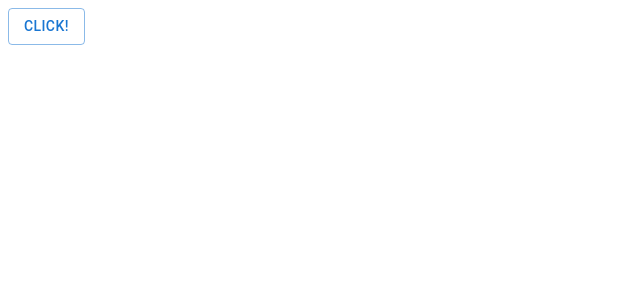
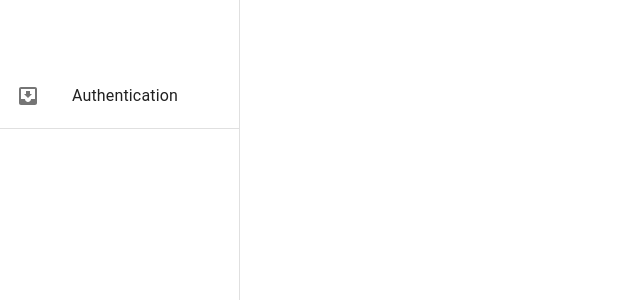
Before and after one commit to Mattarek/react-materialUI-practice, a React (Vite) app: page /authentication in a window 1280 px wide. Shown: the top 300 px of the page, without its empty margins (0-640 px from the left). Built offline with nearby package versions, Linux system fonts and the light colour scheme.

Commit message:
app and navbar added

```diff
--- a/src/App.tsx
+++ b/src/App.tsx
@@ -1,4 +1,5 @@
 import { Button } from '@mui/material';
+import { Navbar } from './components/Navbar/Navbar';
 function App() {
     return (
         <div>
@@ -7,6 +8,7 @@ function App() {
                 onClick={() => console.log('Hi!')}>
                 Click!
             </Button>
+            <Navbar />
         </div>
     );
 }
--- /dev/null
+++ b/src/components/Navbar/Navbar.tsx
@@ -0,0 +1,53 @@
+import Box from '@mui/material/Box';
+import Drawer from '@mui/material/Drawer';
+import Toolbar from '@mui/material/Toolbar';
+import List from '@mui/material/List';
+import Divider from '@mui/material/Divider';
+import ListItem from '@mui/material/ListItem';
+import ListItemButton from '@mui/material/ListItemButton';
+import ListItemIcon from '@mui/material/ListItemIcon';
+import ListItemText from '@mui/material/ListItemText';
+import InboxIcon from '@mui/icons-material/MoveToInbox';
+import MailIcon from '@mui/icons-material/Mail';
+import { mainNavbarItems } from '../constants/navbarItems';
+
+export const Navbar = () => {
+    const drawerWidth = 240;
+
+    return (
+        <Drawer
+            variant='permanent'
+            sx={{
+                width: drawerWidth,
+                flexShrink: 0,
+                [`& .MuiDrawer-paper`]: {
+                    width: drawerWidth,
+                    boxSizing: 'border-box',
+                },
+            }}
+            anchor='left'>
+            <Toolbar />
+            <Box sx={{ overflow: 'auto' }}>
+                <List>
+                    {mainNavbarItems.map(({ id, label }) => (
+                        <ListItem
+                            key={id}
+                            disablePadding>
+                            <ListItemButton>
+                                <ListItemIcon>
+                                    {id % 2 === 0 ? (
+                                        <InboxIcon />
+                                    ) : (
+                                        <MailIcon />
+                                    )}
+                                </ListItemIcon>
+                                <ListItemText primary={label} />
+                            </ListItemButton>
+                        </ListItem>
+                    ))}
+                </List>
+                <Divider />
+            </Box>
+        </Drawer>
+    );
+};
--- /dev/null
+++ b/src/components/constants/navbarItems.tsx
@@ -0,0 +1,15 @@
+export interface NavbarItem {
+    id: number;
+    icon: string;
+    label: string;
+    route: string;
+}
+
+export const mainNavbarItems: NavbarItem[] = [
+    {
+        id: 0,
+        icon: '',
+        label: 'Authentication',
+        route: 'route',
+    },
+];
```
